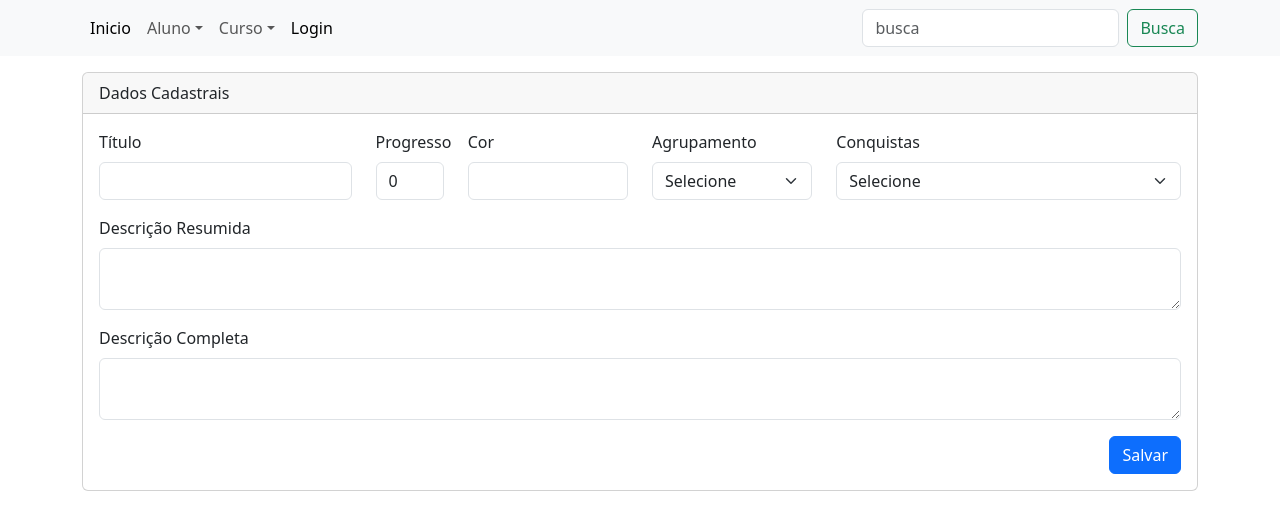
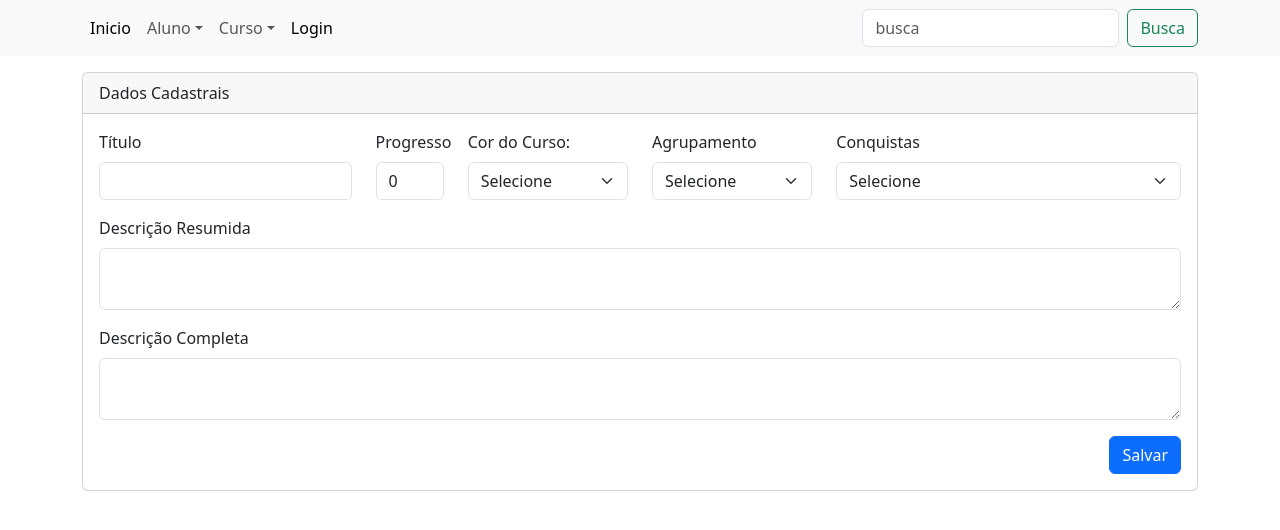
Before and after one commit to gilneiaquino/escolar-web, a React (Create React App) app: page /curso-form in a window 1280 px wide. Shown: the top 530 px of the page. Built offline with nearby package versions, Linux system fonts and the light colour scheme.

Commit message:
inclusão da lista de cores do curso

```diff
--- a/src/app/Curso/CursoForm.tsx
+++ b/src/app/Curso/CursoForm.tsx
@@ -19,6 +19,14 @@ const CursoForm: React.FC<{}> = () => {
         { titulo: 'Certificado de Iniciante', descricao: 'Concluiu o módulo de iniciantes.' },
         { titulo: 'Certificado de Conclusão', descricao: 'Concluiu o curso com sucesso.' },
         { titulo: 'Conquista Avançada', descricao: 'Alcançou o nível avançado neste curso.' },
+    ];
+
+    const coresPredefinidas = [
+        { nome: 'Azul', valor: 'bg-primary' },
+        { nome: 'Verde', valor: 'bg-success' },
+        { nome: 'Vermelho', valor: 'bg-danger' },
+        { nome: 'Amarelo', valor: 'bg-warning' },
+        { nome: 'Cinza', valor: 'bg-secondary' },
     ];
 
     const handleChange = (e: React.ChangeEvent<HTMLInputElement | HTMLTextAreaElement | HTMLSelectElement>) => {
@@ -68,13 +76,22 @@ const CursoForm: React.FC<{}> = () => {
                                     onChange={handleChange} required />
                             </div>
                             <div className="col-md-2 mb-3">
-                                <label htmlFor="cor" className="form-label">Cor</label>
-                                <input type="text"
-                                    className="form-control"
+                                <label htmlFor="cor" className="form-label">Cor do Curso:</label>
+                                <select
                                     id="cor"
                                     name="cor"
+                                    className="form-select"
                                     value={novoCurso.cor}
-                                    onChange={handleChange} required />
+                                    onChange={handleChange}
+                                    required
+                                >
+                                    <option value="" disabled>Selecione</option>
+                                    {coresPredefinidas.map((cor, index) => (
+                                        <option key={index} value={cor.valor}>
+                                            {cor.nome}
+                                        </option>
+                                    ))}
+                                </select>
                             </div>
                             <div className="col-md-2 mb-3">
                                 <label htmlFor="agrupamento" className="form-label">Agrupamento</label>
@@ -100,7 +117,7 @@ const CursoForm: React.FC<{}> = () => {
                                     className="form-select"
                                     value={novoCurso.conquistas}
                                     onChange={handleChange}
-                                 >
+                                >
                                     <option value="" disabled>Selecione</option>
                                     {exemplosConquistas.map((conquista, index) => (
                                         <option key={index} value={conquista.titulo}>
```
